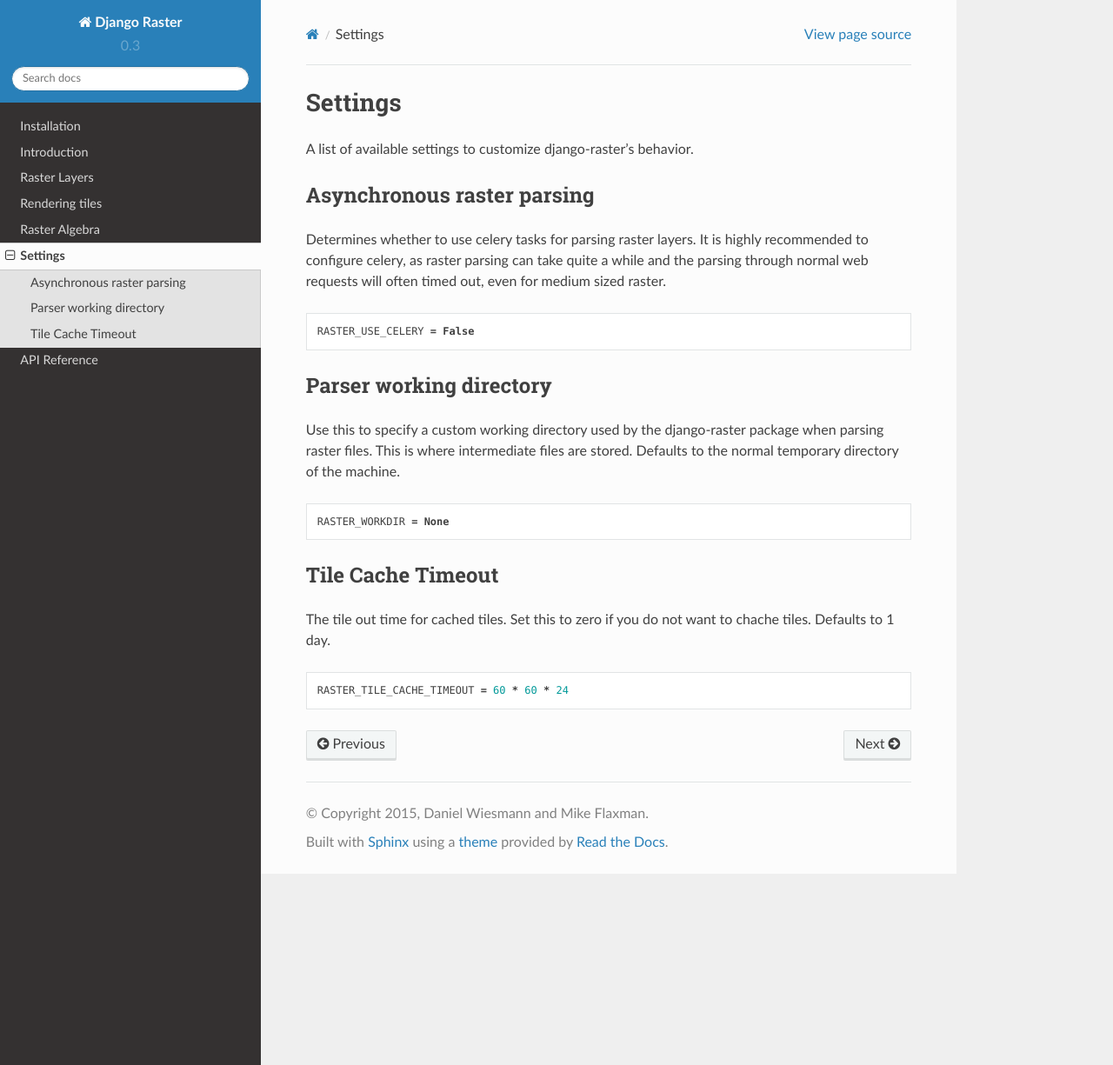
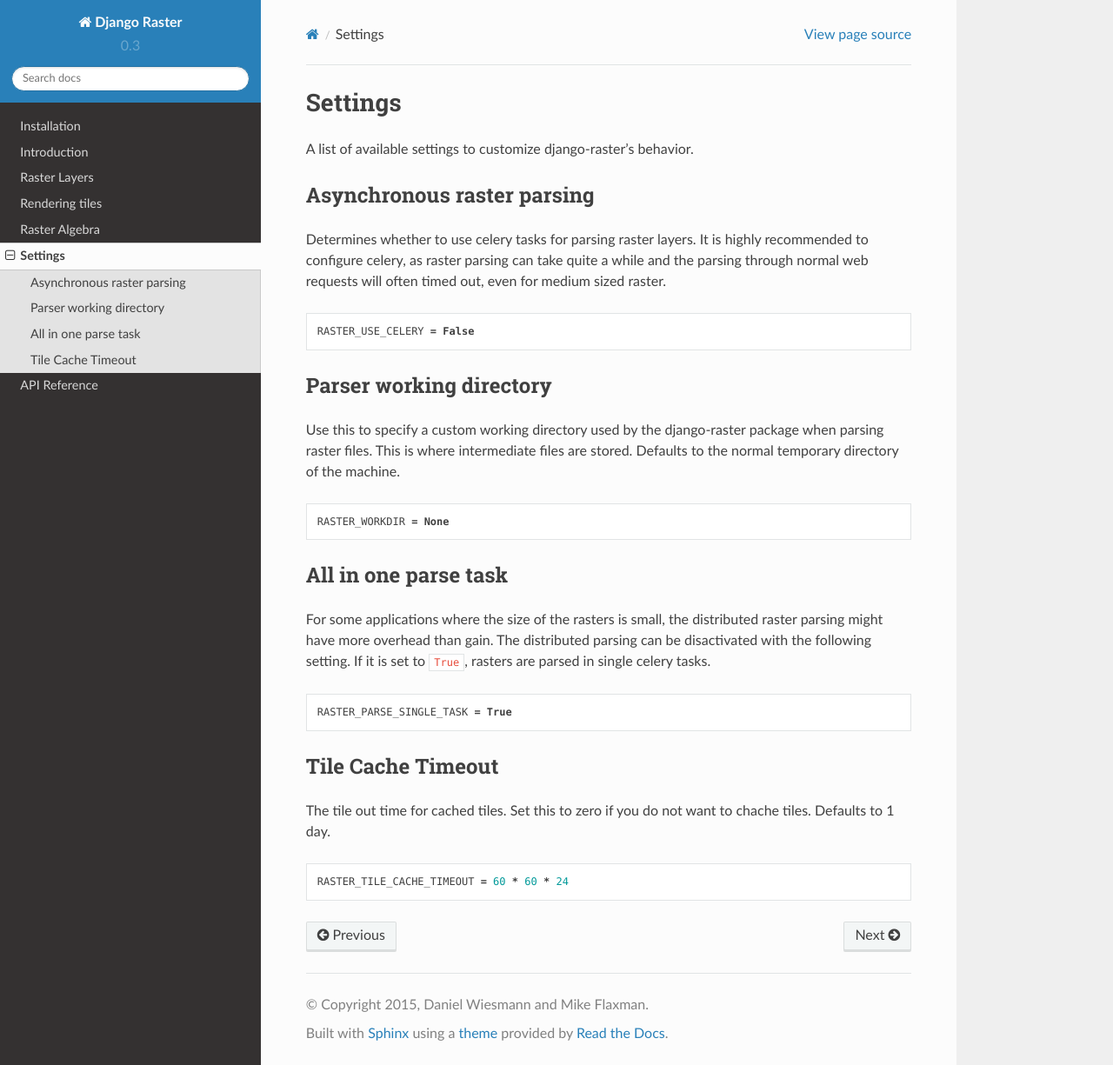
Before and after one commit to geodesign/django-raster, a Sphinx documentation site: the page built from docs/settings.rst, in a window 1280 px wide and 1225 px high. Shown: the whole window at 87% size. Built offline with Sphinx 7.4.7 and the Read the Docs theme 2.0.0, drawn with Linux system fonts in a browser that asks for light colours.

Commit message:
Documented single parse task setting.

```diff
--- a/docs/settings.rst
+++ b/docs/settings.rst
@@ -22,6 +22,17 @@ Defaults to the normal temporary directory of the machine.
 
     RASTER_WORKDIR = None
 
+
+All in one parse task
+---------------------
+For some applications where the size of the rasters is small, the distributed
+raster parsing might have more overhead than gain. The distributed parsing can
+be disactivated with the following setting. If it is set to ``True``, rasters
+are parsed in single celery tasks.
+::
+
+    RASTER_PARSE_SINGLE_TASK = True
+
 Tile Cache Timeout
 ------------------
 The tile out time for cached tiles. Set this to zero if you do not want to
```
